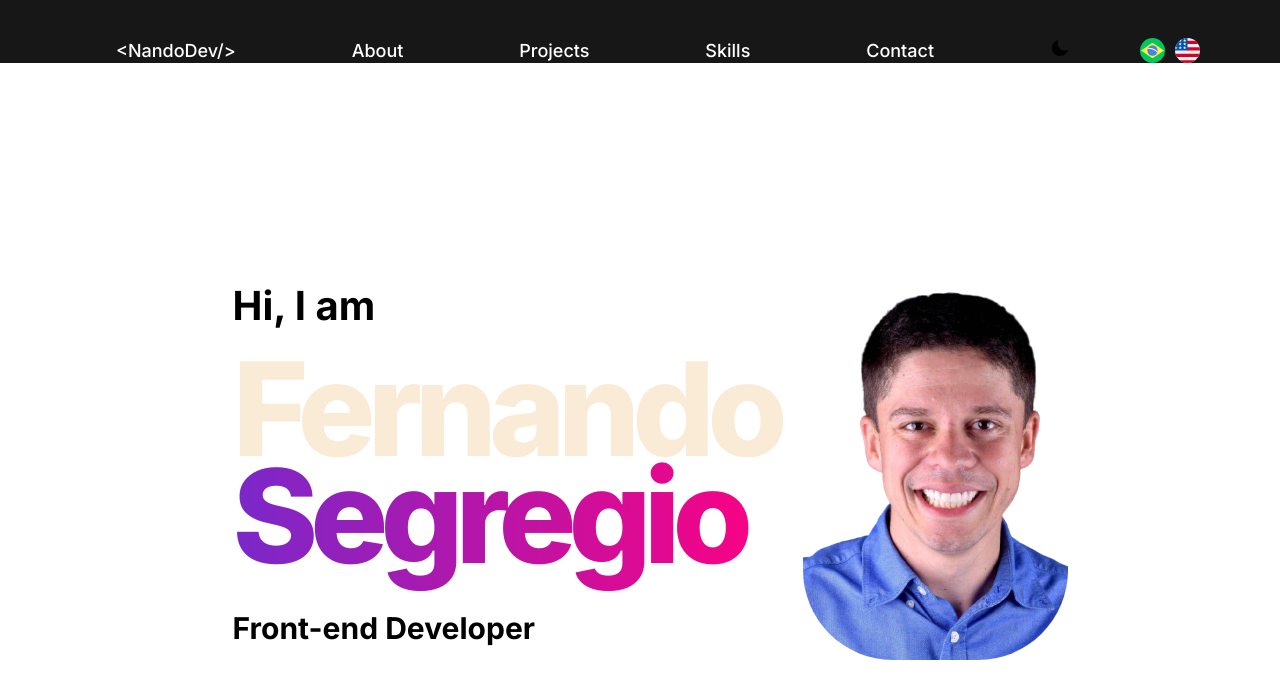
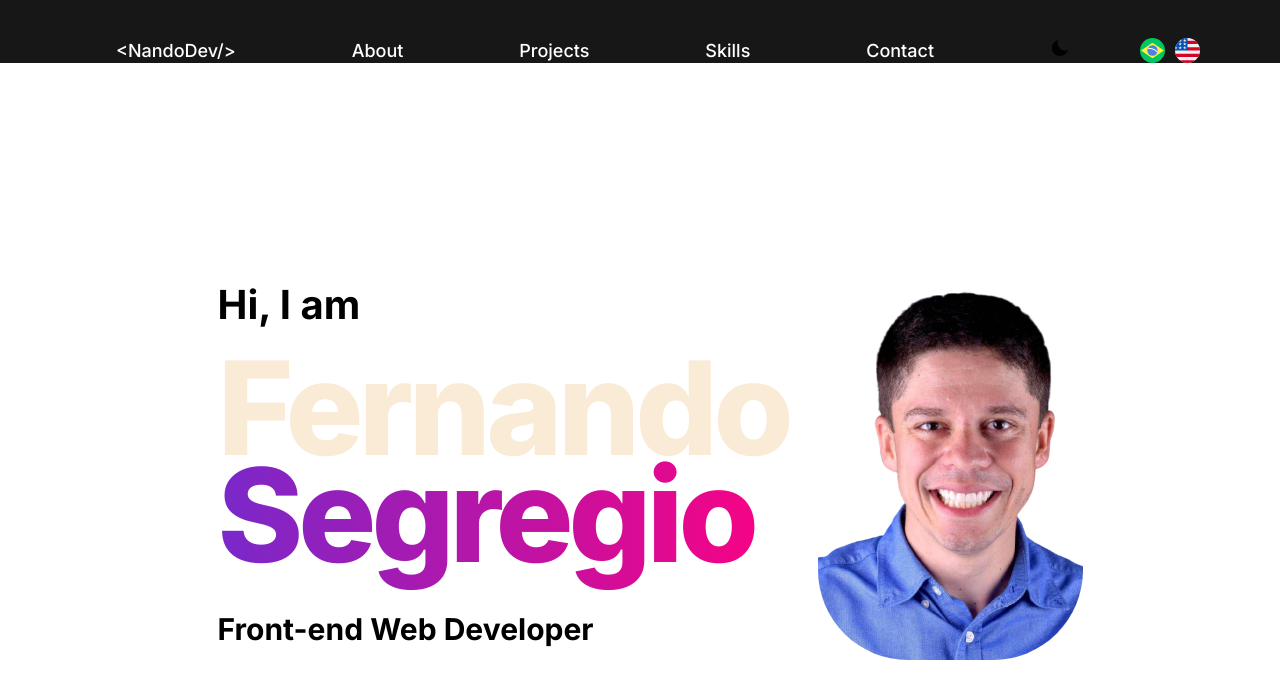
Before and after one commit to FernandoSegregio/dev, a React (Vite) app: page / in a window 1280 px wide. Shown: the top 698 px of the page. Built offline with nearby package versions, Linux system fonts and the light colour scheme.

Commit message:
refactor: acrescenta web no occupationTitle.

```diff
--- a/src/components/section/SectionMain.jsx
+++ b/src/components/section/SectionMain.jsx
@@ -21,8 +21,8 @@ export default function SectionMain() {
     firstNameTitle: { pt: 'Fernando' },
     lastNameTitle: { pt: 'Segregio' },
     occupationTitle: {
-      pt: 'Desenvolvedor Front-end',
-      en: 'Front-end Developer',
+      pt: 'Desenvolvedor Web Front-end',
+      en: 'Front-end Web Developer',
     },
   };
 
@@ -34,7 +34,7 @@ export default function SectionMain() {
       height: '100vh',
       alignItems: 'center',
       justifyContent: 'center',
-      columnGap: '30px',
+      columnGap: '20px',
     } : {
       backgroundColor: 'white',
       color: 'black',
@@ -50,7 +50,7 @@ export default function SectionMain() {
           className="name-title1"
           style={
           {
-            fontSize: '130px', fontWeight: '800', marginBottom: '-50px', width: '550px', letterSpacing: '-8px',
+            fontSize: '130px', fontWeight: '800', marginBottom: '-50px', width: '580px', letterSpacing: '-5px',
           }
 }
         >
@@ -60,7 +60,7 @@ export default function SectionMain() {
         <h3
           className="name-title2"
           style={{
-            fontSize: '130px', fontWeight: '800', letterSpacing: '-8px',
+            fontSize: '130px', fontWeight: '800', letterSpacing: '-5px',
           }}
         >
           { languageObject.lastNameTitle.pt }
```
